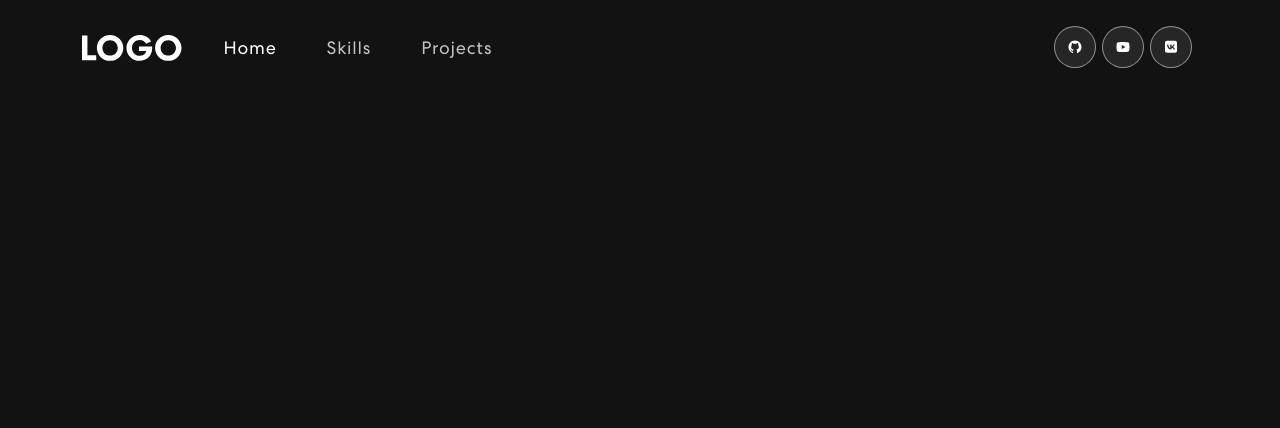
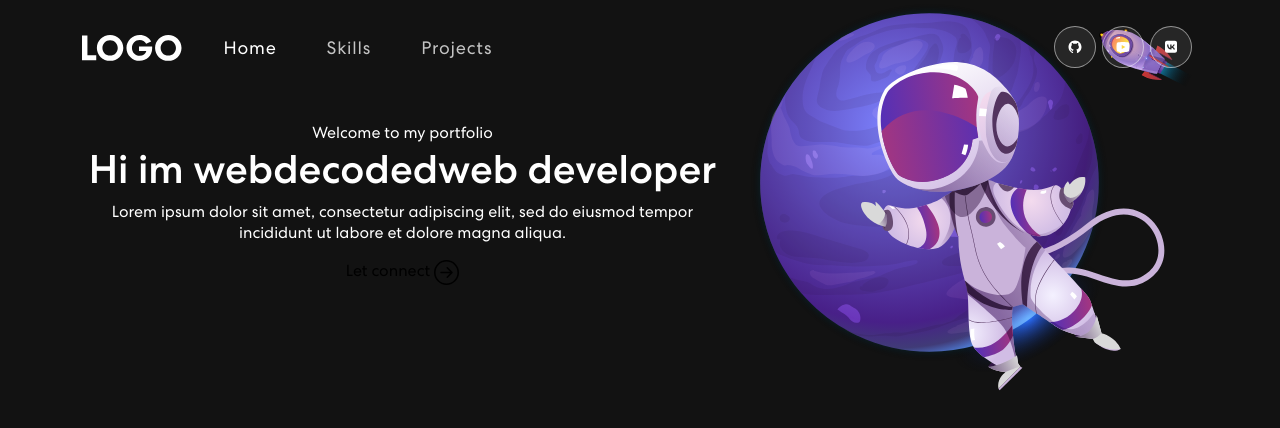
Before and after one commit to Alexrus-cyber/SiteP, a React (Create React App) app in the folder react-portfolio/: page / in a window 1280 px wide. Shown: the top 428 px of the page. Built offline with nearby package versions, Linux system fonts and the light colour scheme.

Commit message:
Banner(js) 1.3

```diff
--- a/react-portfolio/package.json
+++ b/react-portfolio/package.json
@@ -9,6 +9,7 @@
     "bootstrap": "^5.2.1",
     "react": "^18.2.0",
     "react-bootstrap": "^2.5.0",
+    "react-bootstrap-icons": "^1.8.4",
     "react-dom": "^18.2.0",
     "react-router-dom": "^6.4.0",
     "react-router-hash-link": "^2.4.3",
--- a/react-portfolio/src/App.css
+++ b/react-portfolio/src/App.css
@@ -81,161 +81,6 @@ p.success {
 p.danger {
   color: red;
 }
-/************ Navbar Css ************/
-nav.navbar {
-  padding: 18px 0;
-  position: fixed;
-  width: 100%;
-  top: 0;
-  z-index: 9999;
-  transition:  0.32s ease-in-out;
-}
-nav.navbar.scrolled {
-  padding: 0px 0;
-  background-color: #121212;
-}
-nav.navbar a.navbar-brand {
-  width: 9%;
-}
-nav.navbar .navbar-nav .nav-link.navbar-link {
-  font-weight: 400;
-  color: #fff !important;
-  letter-spacing: 0.8px;
-  padding: 0 25px;
-  font-size: 18px;
-  opacity: 0.75;
-}
-nav.navbar .navbar-nav a.nav-link.navbar-link:hover,
-nav.navbar .navbar-nav a.nav-link.navbar-link.active {
-  opacity: 1;
-}
-span.navbar-text {
-  display: flex;
-  align-items: center;
-}
-.social-icon {
-  display: inline-block;
-  margin-left: 14px;
-}
-.social-icon a {
-  width: 42px;
-  height: 42px;
-  background: rgba(217, 217, 217, 0.1);
-  display: inline-flex;
-  border-radius: 50%;
-  margin-right: 6px;
-  align-items: center;
-  justify-content: center;
-  line-height: 1;
-  border: 1px solid rgba(255, 255, 255, 0.5);
-}
-.social-icon a::before {
-  content: "";
-  width: 42px;
-  height: 42px;
-  position: absolute;
-  background-color: #ffffff;
-  border-radius: 50%;
-  transform: scale(0);
-  transition: 0.3s ease-in-out;
-}
-.social-icon a:hover::before {
-  transform: scale(1);
-}
-.social-icon a img {
-  width: 40%;
-  z-index: 1;
-  transition: 0.3s ease-in-out;
-}
-.social-icon a:hover img {
-  filter: brightness(0) saturate(100%) invert(0%) sepia(7%) saturate(98%) hue-rotate(346deg) brightness(95%) contrast(86%);
-}
-.navbar-text {
-  margin-left: auto !important;
-}
-.navbar-text button {
-  font-weight: 700;
-  color: #fff;
-  border: 1px solid #fff;
-  padding: 18px 34px;
-  font-size: 18px;
-  margin-left: 18px;
-  position: relative;
-  background-color: transparent;
-  transition: 0.3s ease-in-out;
-  border-radius: 30px;
-}
-.navbar-text button span {
-  z-index: 1;
-}
-.navbar-text button::before {
-  content: "";
-  width: 0%;
-  height: 100%;
-  position: absolute;
-  background-color: #fff;
-  left: 0;
-  top: 0;
-  z-index: -1;
-  transition: 0.3s ease-in-out;
-  border-radius: 30px;
-}
-.navbar-text button:hover {
-  color: #121212;
-  border-radius: 30px;
-}
-.navbar-text button:hover::before {
-  content: "";
-  width: 100%;
-  height: 100%;
-  position: absolute;
-  border-radius: 30px;
-}
-nav.navbar .navbar-toggler:active,
-nav.navbar .navbar-toggler:focus {
-  outline: none;
-  box-shadow: none;
-}
-nav.navbar .navbar-toggler-icon {
-  width: 24px;
-  height: 17px;
-  background-image: none;
-  position: relative;
-  border-bottom: 2px solid #fff;
-  transition: all 300ms linear;
-  top: -2px;
-}
-nav.navbar .navbar-toggler-icon:focus {
-  border-bottom: 2px solid #fff;
-}
-nav.navbar .navbar-toggler-icon:after,
-nav.navbar .navbar-toggler-icon:before {
-  width: 24px;
-  position: absolute;
-  height: 2px;
-  background-color: #fff;
-  top: 0;
-  left: 0;
-  content: '';
-  z-index: 2;
-  transition: all 300ms linear;
-}
-nav.navbar .navbar-toggler-icon:after {
-  top: 8px;
-}
-nav.navbar .navbar-toggler[aria-expanded="true"] .navbar-toggler-icon:after {
-  transform: rotate(45deg);
-  background-color: #fff;
-  height: 2px;
-}
-nav.navbar .navbar-toggler[aria-expanded="true"] .navbar-toggler-icon:before {
-  transform: translateY(8px) rotate(-45deg);
-  background-color: #fff;
-  height: 2px;
-}
-nav.navbar .navbar-toggler[aria-expanded="true"] .navbar-toggler-icon {
-  border-color: transparent;
-}
 
 .App {
   text-align: center;
--- a/react-portfolio/src/App.js
+++ b/react-portfolio/src/App.js
@@ -1,11 +1,14 @@
 import './App.css';
+import React from "react";
 import {NavBar} from "./components/NavBar";
+import {Banner} from "./components/Banner";
 import  'bootstrap/dist/css/bootstrap.min.css'
 
 function App() {
   return (
     <div className="App">
       <NavBar/>
+        <Banner text1={'Hi im  webdecoded'}/>
     </div>
   );
 }
--- /dev/null
+++ b/react-portfolio/src/components/Banner.js
@@ -0,0 +1,28 @@
+import React from "react";
+import {Col, Container, Row} from "react-bootstrap";
+import {ArrowRightCircle} from 'react-bootstrap-icons';
+import headerImg from '../assets/img/header-img.svg';
+import {useState, useEffect} from "react";
+
+export const Banner = (props) => {
+    const [loopNum, setLoopName] = useState(0);
+
+    const toRotate = ["Web Developer", "Web Designer" , "UI/UX Designer"]
+  return (
+      <section className={'banner'} id={'home'}>
+          <Container>
+              <Row className={'align-items-center'}>
+                  <Col xs={12} md={6} xl={7}>
+                      <span className={'tagline'}>Welcome to my portfolio</span>
+                      <h1>{props.text1}<span className={'wrap'}>web developer</span></h1>
+                      <p>Lorem ipsum dolor sit amet, consectetur adipiscing elit, sed do eiusmod tempor incididunt ut labore et dolore magna aliqua.</p>
+                      <button onClick={() => console.log('connect')}>Let connect <ArrowRightCircle size={25}/> </button>
+                  </Col>
+                  <Col xs={12} md={6} xl={5}>
+                      <img src={headerImg} alt={'Header IMG'}/>
+                  </Col>
+              </Row>
+          </Container>
+      </section>
+  );
+}
--- /dev/null
+++ b/react-portfolio/src/components/NavBar.css
@@ -0,0 +1,209 @@
+/************ Navbar Css ************/
+nav.navbar {
+    padding: 18px 0;
+    position: fixed;
+    width: 100%;
+    top: 0;
+    z-index: 9999;
+    transition:  0.32s ease-in-out;
+}
+nav.navbar.scrolled {
+    padding: 0px 0;
+    background-color: #121212;
+}
+nav.navbar a.navbar-brand {
+    width: 9%;
+}
+nav.navbar .navbar-nav .nav-link.navbar-link {
+    font-weight: 400;
+    color: #fff !important;
+    letter-spacing: 0.8px;
+    padding: 0 25px;
+    font-size: 18px;
+    opacity: 0.75;
+}
+nav.navbar .navbar-nav a.nav-link.navbar-link:hover,
+nav.navbar .navbar-nav a.nav-link.navbar-link.active {
+    opacity: 1;
+}
+span.navbar-text {
+    display: flex;
+    align-items: center;
+}
+.social-icon {
+    display: inline-block;
+    margin-left: 14px;
+}
+.social-icon a {
+    width: 42px;
+    height: 42px;
+    background: rgba(217, 217, 217, 0.1);
+    display: inline-flex;
+    border-radius: 50%;
+    margin-right: 6px;
+    align-items: center;
+    justify-content: center;
+    line-height: 1;
+    border: 1px solid rgba(255, 255, 255, 0.5);
+}
+.social-icon a::before {
+    content: "";
+    width: 42px;
+    height: 42px;
+    position: absolute;
+    background-color: #ffffff;
+    border-radius: 50%;
+    transform: scale(0);
+    transition: 0.3s ease-in-out;
+}
+.social-icon a:hover::before {
+    transform: scale(1);
+}
+.social-icon a img {
+    width: 40%;
+    z-index: 1;
+    transition: 0.3s ease-in-out;
+}
+.social-icon a:hover img {
+    filter: brightness(0) saturate(100%) invert(0%) sepia(7%) saturate(98%) hue-rotate(346deg) brightness(95%) contrast(86%);
+}
+.navbar-text {
+    margin-left: auto !important;
+}
+.navbar-text button {
+    font-weight: 700;
+    color: #fff;
+    border: 1px solid #fff;
+    padding: 18px 34px;
+    font-size: 18px;
+    margin-left: 18px;
+    position: relative;
+    background-color: transparent;
+    transition: 0.3s ease-in-out;
+    border-radius: 30px;
+}
+.navbar-text button span {
+    z-index: 1;
+}
+.navbar-text button::before {
+    content: "";
+    width: 0%;
+    height: 100%;
+    position: absolute;
+    background-color: #fff;
+    left: 0;
+    top: 0;
+    z-index: -1;
+    transition: 0.3s ease-in-out;
+    border-radius: 30px;
+}
+.navbar-text button:hover {
+    color: #121212;
+    border-radius: 30px;
+}
+.navbar-text button:hover::before {
+    content: "";
+    width: 100%;
+    height: 100%;
+    position: absolute;
+    border-radius: 30px;
+}
+nav.navbar .navbar-toggler:active,
+nav.navbar .navbar-toggler:focus {
+    outline: none;
+    box-shadow: none;
+}
+nav.navbar .navbar-toggler-icon {
+    width: 24px;
+    height: 17px;
+    background-image: none;
+    position: relative;
+    border-bottom: 2px solid #fff;
+    transition: all 300ms linear;
+    top: -2px;
+}
+nav.navbar .navbar-toggler-icon:focus {
+    border-bottom: 2px solid #fff;
+}
+nav.navbar .navbar-toggler-icon:after,
+nav.navbar .navbar-toggler-icon:before {
+    width: 24px;
+    position: absolute;
+    height: 2px;
+    background-color: #fff;
+    top: 0;
+    left: 0;
+    content: '';
+    z-index: 2;
+    transition: all 300ms linear;
+}
+nav.navbar .navbar-toggler-icon:after {
+    top: 8px;
+}
+nav.navbar .navbar-toggler[aria-expanded="true"] .navbar-toggler-icon:after {
+    transform: rotate(45deg);
+    background-color: #fff;
+    height: 2px;
+}
+nav.navbar .navbar-toggler[aria-expanded="true"] .navbar-toggler-icon:before {
+    transform: translateY(8px) rotate(-45deg);
+    background-color: #fff;
+    height: 2px;
+}
+nav.navbar .navbar-toggler[aria-expanded="true"] .navbar-toggler-icon {
+    border-color: transparent;
+}
+h1, h2, h3, h4, h5, h6 {
+    margin: 0;
+    padding: 0;
+    line-height: normal;
+}
+
+p, a, li, button, ul {
+    margin: 0;
+    padding: 0;
+    line-height: normal;
+    text-decoration: none;
+}
+
+a:hover {
+    text-decoration: none;
+}
+
+img {
+    width: 100%;
+    height: auto;
+}
+
+button {
+    border: 0;
+    background-color: transparent;
+}
+
+input:focus, textarea:focus, select:focus {
+    outline: none;
+}
+
+@media (min-width:1700px) {
+    main .container {
+        max-width: 100%;
+        padding: 0 150px;
+    }
+}
+
+p.success {
+    color: green;
+}
+
+p.danger {
+    color: red;
+}
+
+.App {
+    text-align: center;
+}
+
+.App-logo {
+    height: 40vmin;
+    pointer-events: none;
+}
--- a/react-portfolio/src/components/NavBar.js
+++ b/react-portfolio/src/components/NavBar.js
@@ -8,6 +8,7 @@ import { HashLink } from 'react-router-hash-link';
 import {
     BrowserRouter as Router
 } from "react-router-dom";
+import './NavBar.css';
 
 export const NavBar = () => {
 
```
Also changed, not shown: react-portfolio/src/components/Banner/Banner.css (added), 1 other file (tests, documents, lock files or other folders).
